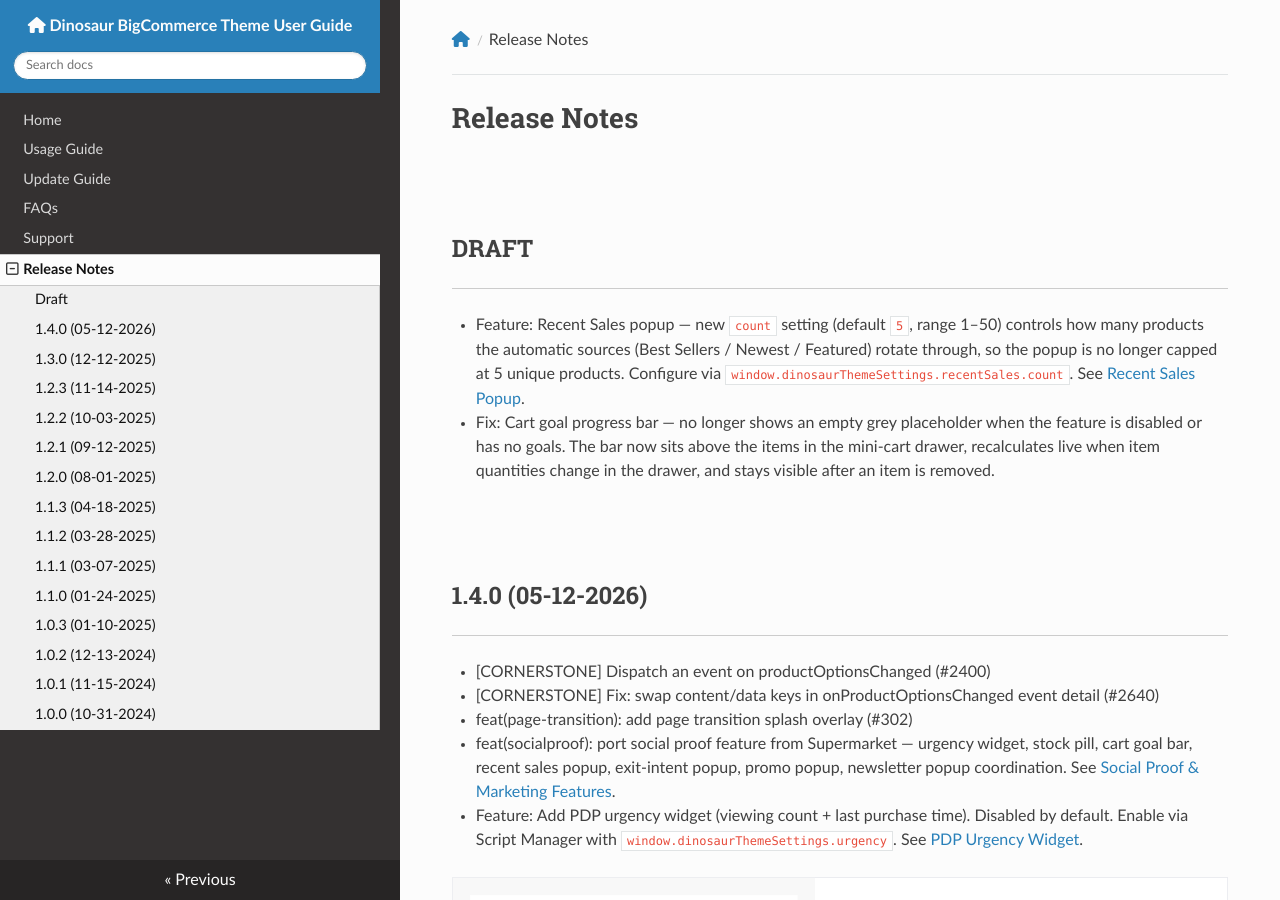
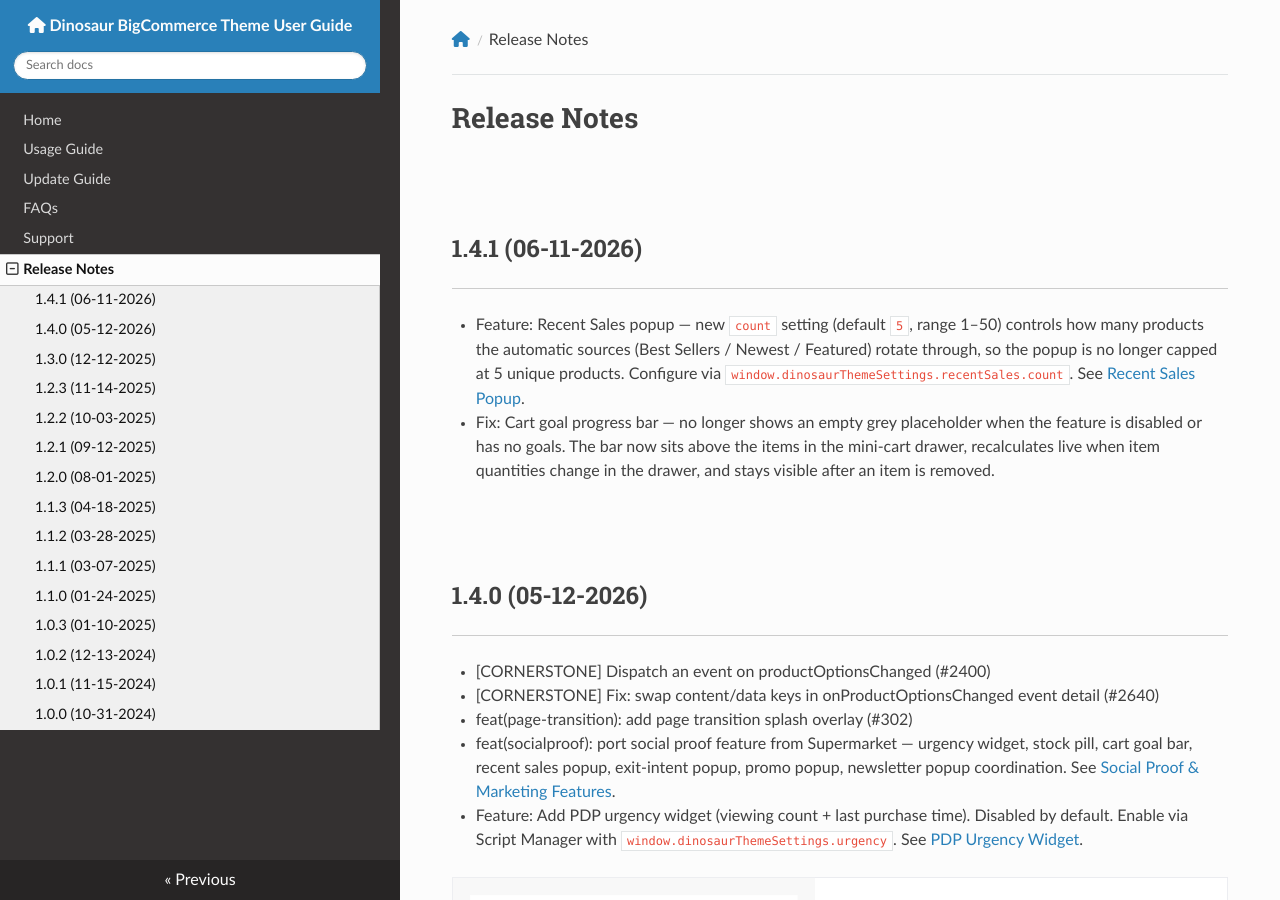
Before and after one commit to allcommerce/bc-Dinosaur-doc, an MkDocs documentation site: the page built from docs/changelog.md, in a window 1280 px wide and 900 px high. Built offline with MkDocs 1.6.1, drawn with Linux system fonts in a browser that asks for light colours; nearby versions of some CDN libraries; comment, search, counter and statistics services are not loaded.

Commit message:
docs(changelog): update release notes for version 1.4.1
- Updated changelog to reflect the release of version 1.4.1, detailing the new `count` setting for the Recent Sales popup and improvements to the cart goal progress bar visibility and functionality.

```diff
--- a/docs/changelog.md
+++ b/docs/changelog.md
@@ -1,6 +1,6 @@
 # Release Notes
 
-## Draft
+## 1.4.1 (06-11-2026)
 - Feature: Recent Sales popup — new `count` setting (default `5`, range 1–50) controls how many products the automatic sources (Best Sellers / Newest / Featured) rotate through, so the popup is no longer capped at 5 unique products. Configure via `window.dinosaurThemeSettings.recentSales.count`. See [Recent Sales Popup](./usage.md#recent-sales-popup).
 - Fix: Cart goal progress bar — no longer shows an empty grey placeholder when the feature is disabled or has no goals. The bar now sits above the items in the mini-cart drawer, recalculates live when item quantities change in the drawer, and stays visible after an item is removed.
 
```
